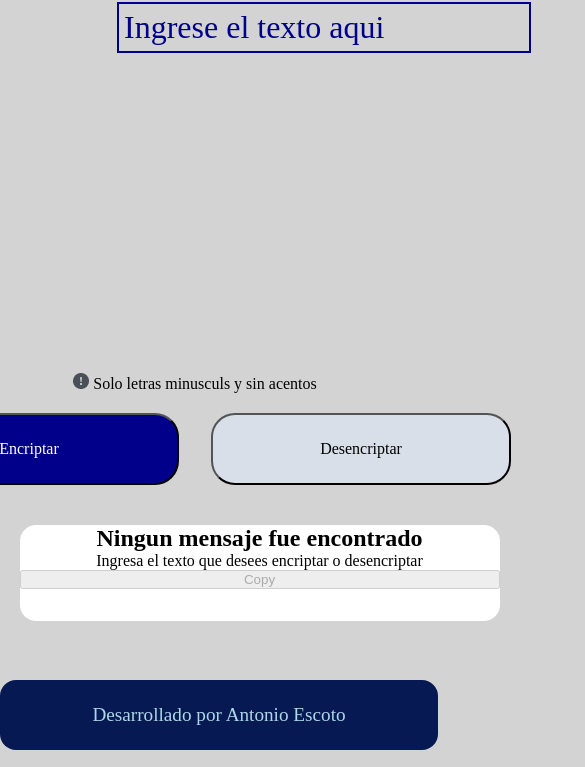
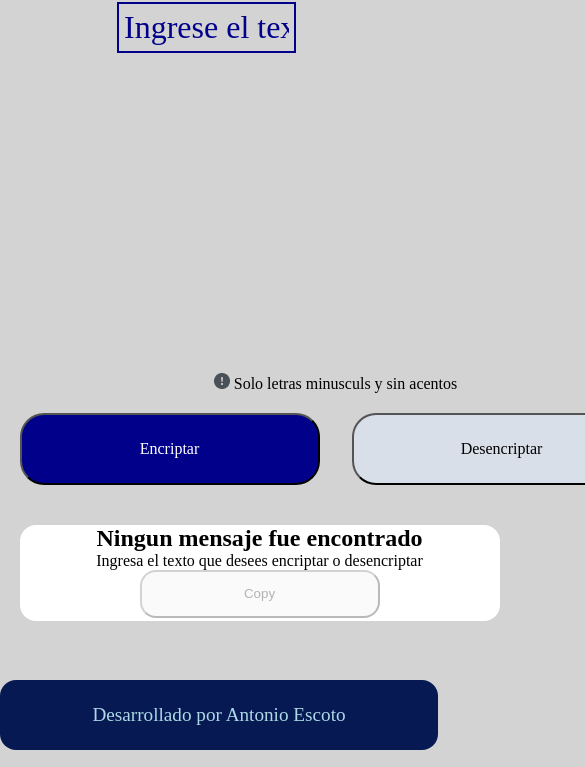
Before and after one commit to kccnvv/Encriptador, a plain HTML site: page index.html in a window 390 px wide. Shown: the part 77-844 px from the top of the page, 585 px wide, since content can reach past the window. Drawn offline with Linux system fonts and the light colour scheme.

Commit message:
Update style.css

```diff
--- a/style.css
+++ b/style.css
@@ -21,6 +21,8 @@ header{
 .user_input_container{
     padding-left: 30%;
     padding-top: 5%;
+    width: 65%;
+    height: auto;
 }
 
 .user_input_text{
@@ -33,6 +35,7 @@ header{
     padding: 5px;
     border: 2px solid darkblue;
     outline: none;
+    width: 65%;
 }
 
 .proyecto{
@@ -46,6 +49,7 @@ header{
     display: flex;
     align-items: center;
     flex-direction: column;
+    margin: 6rem 6rem;
 }
 
 .contenedor_botones{
@@ -115,6 +119,14 @@ header{
     font-weight: 400;
     margin: auto;
 }
+
+.boton_copiar{
+    background-color: "#D8DFE8";
+    margin: 37.5rem 2rem 2rem 2rem;
+    border-radius: 1rem;
+    padding:1.5rem;
+    color: "darkblue";
+}
 .footer{
     padding: 1.5rem;
     text-align: center;
@@ -138,6 +150,7 @@ header{
 
     .proyecto_contenido{
         width: auto;
+        margin: auto;
     }
 
     .cuadro_de_respuesta{
@@ -151,5 +164,12 @@ header{
 
     .botones{
         width: auto;
+        margin: auto;
+    }
+
+    .boton_copiar{
+        margin: auto;
+        width: 15rem;
+        padding: 3%;
     }
 }
```
